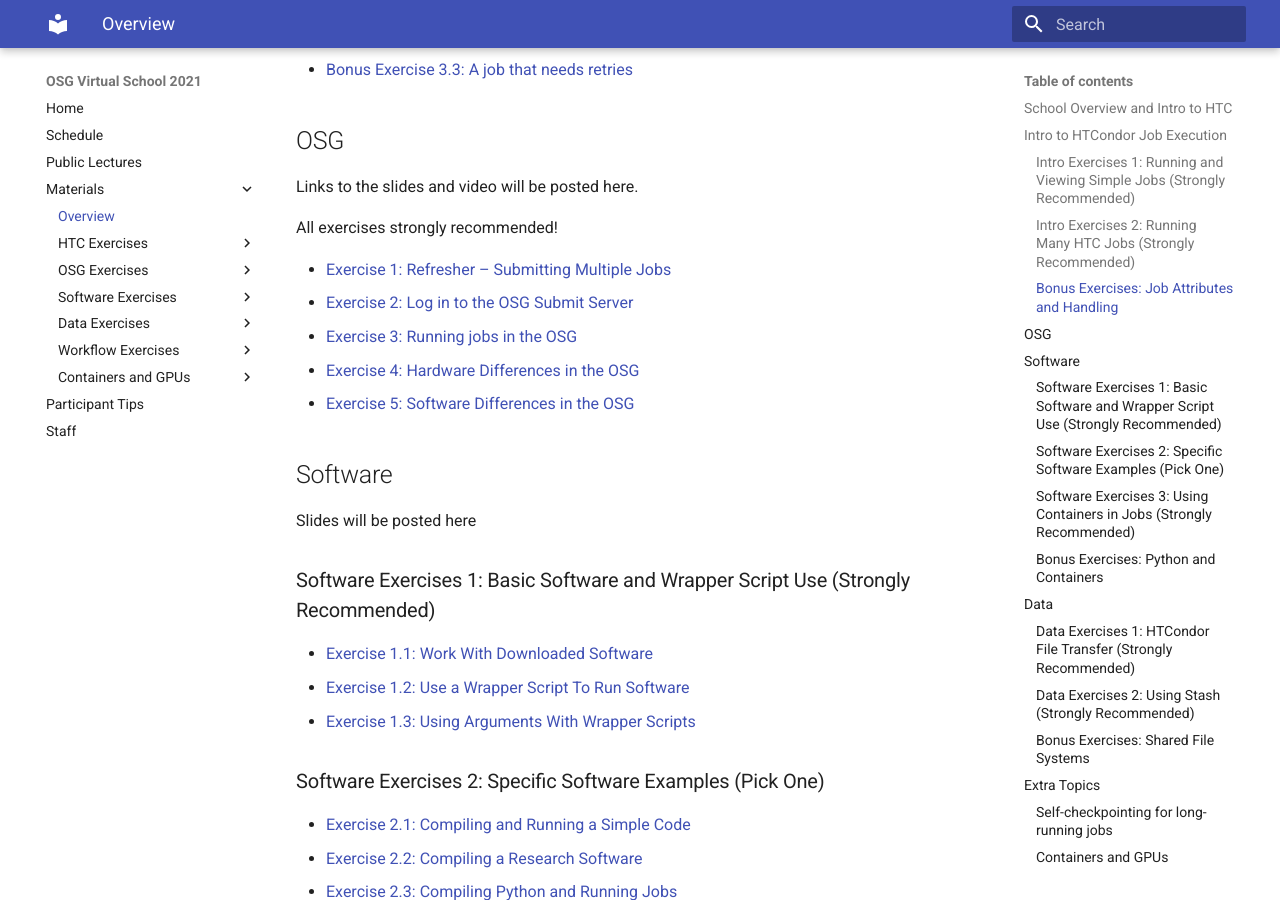
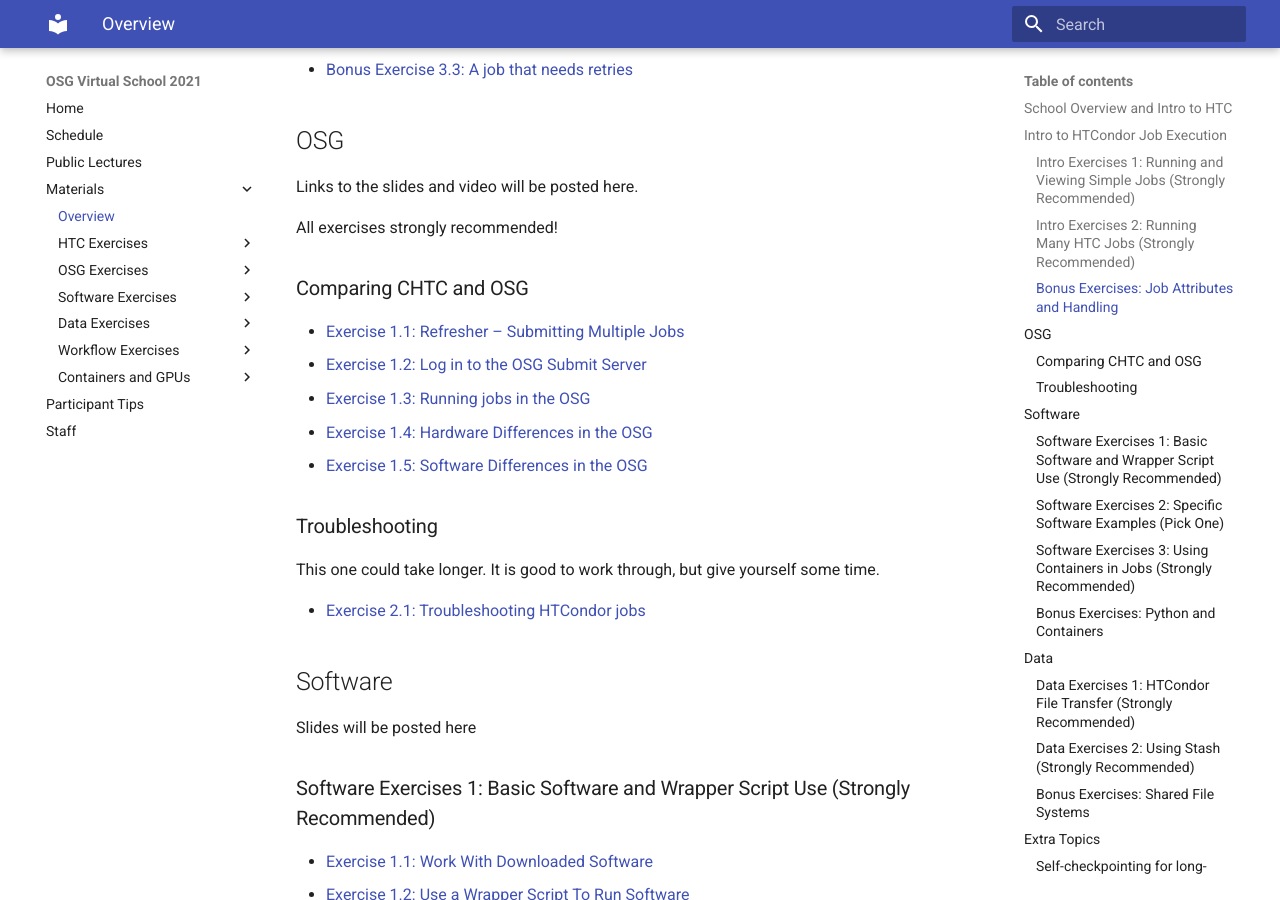
Before and after one commit to osg-htc/virtual-school-2021, an MkDocs documentation site: the page built from docs/materials/index.md, in a window 1280 px wide and 900 px high, scrolled down 1042 px. Built offline with MkDocs 1.6.1 and Material for MkDocs 9.7.7, drawn with Linux system fonts in a browser that asks for light colours.

Commit message:
Added OSG 2.1 troubleshooting exercise

```diff
--- a/docs/materials/index.md
+++ b/docs/materials/index.md
@@ -38,17 +38,27 @@ View the slides
 - [Bonus Exercise 3.2: Explore `condor_status`](htcondor/part3-ex2-status.md)
 - [Bonus Exercise 3.3: A job that needs retries](htcondor/part3-ex3-job-retry.md)
 
+
 ## OSG
 
 Links to the slides and video will be posted here.
 
 All exercises strongly recommended!
 
-- [Exercise 1: Refresher – Submitting Multiple Jobs](osg/part1-ex1-submit-refresher.md)
-- [Exercise 2: Log in to the OSG Submit Server](osg/part1-ex2-login-scp.md)
-- [Exercise 3: Running jobs in the OSG](osg/part1-ex3-submit-osg.md)
-- [Exercise 4: Hardware Differences in the OSG](osg/part1-ex4-hardware-diffs.md)
-- [Exercise 5: Software Differences in the OSG](osg/part1-ex5-software-diffs.md)
+### Comparing CHTC and OSG
+
+- [Exercise 1.1: Refresher – Submitting Multiple Jobs](osg/part1-ex1-submit-refresher.md)
+- [Exercise 1.2: Log in to the OSG Submit Server](osg/part1-ex2-login-scp.md)
+- [Exercise 1.3: Running jobs in the OSG](osg/part1-ex3-submit-osg.md)
+- [Exercise 1.4: Hardware Differences in the OSG](osg/part1-ex4-hardware-diffs.md)
+- [Exercise 1.5: Software Differences in the OSG](osg/part1-ex5-software-diffs.md)
+
+### Troubleshooting
+
+This one could take longer.  It is good to work through, but give yourself some time.
+
+- [Exercise 2.1: Troubleshooting HTCondor jobs](osg/part2-ex1-troubleshooting.md)
+
 
 ## Software
 
--- a/mkdocs.yml
+++ b/mkdocs.yml
@@ -43,6 +43,7 @@ nav:
         - Exercise 1.3:             materials/osg/part1-ex3-submit-osg.md
         - Exercise 1.4:             materials/osg/part1-ex4-hardware-diffs.md
         - Exercise 1.5:             materials/osg/part1-ex5-software-diffs.md
+        - Exercise 2.1:             materials/osg/part2-ex1-troubleshooting.md
       - Software Exercises:
         - Exercise 1.1:             materials/software/part1-ex1-download.md
         - Exercise 1.2:             materials/software/part1-ex2-wrapper.md
```
Also changed, not shown: docs/materials/osg/part2-ex1-troubleshooting.md (added, +111 -0 lines).
